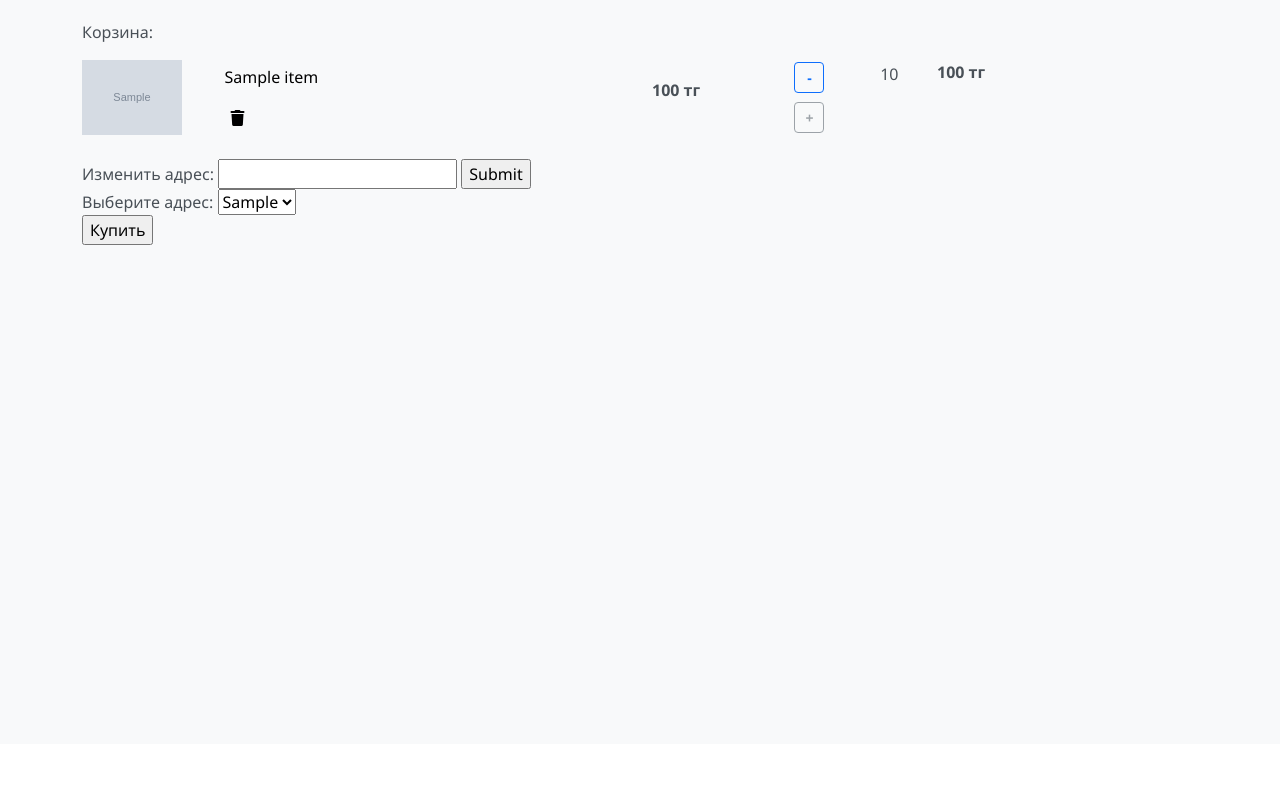
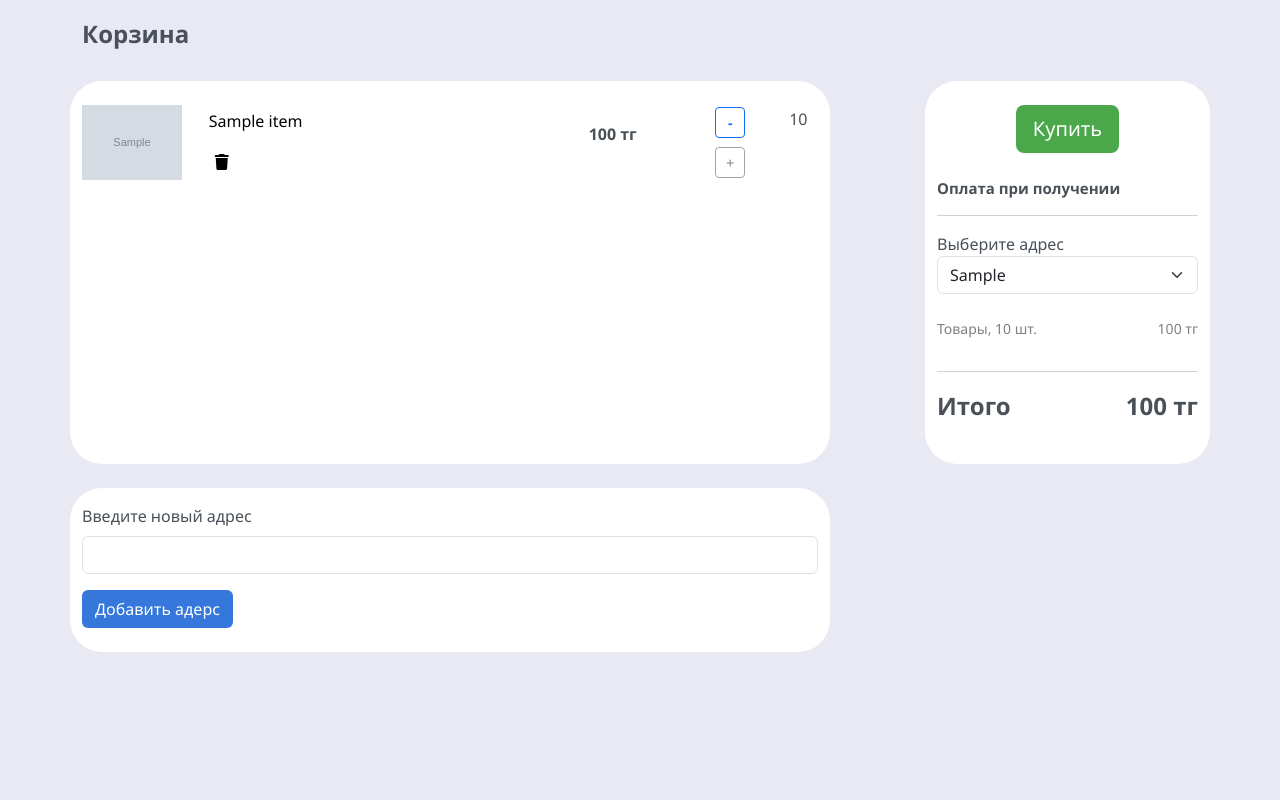
Before and after one commit to Cagey7/technoshop, a Django app: page /cart/ in a window 1280 px wide. Shown: the part 56-856 px from the top of the page. Before the commit the page ends 301 px from the top, so only its background shows below. Run offline with Django 4.2, Linux system fonts and the light colour scheme; a user stored in the database is signed in; tables that the repository leaves empty hold one stand-in row (values such as "Sample post"); grey boxes marked "Sample" are stand-in pictures; parts of the project's set-up code (start-up, migrations or seed data) failed here and were passed over.

Commit message:
Improved styles of cart

```diff
--- a/cart/models.py
+++ b/cart/models.py
@@ -17,6 +17,13 @@ class Cart(models.Model):
         for cart_item in cart_items:
             total += cart_item.quantity * cart_item.item.price
         return total
+
+    def get_quantity(self):
+        total_quantity = 0
+        cart_items = CartItem.objects.filter(cart=self)
+        for cart_item in cart_items:
+            total_quantity += cart_item.quantity
+        return total_quantity
 
     def item_in_cart(self, item_id):
         return self.cartitem_set.filter(item__id=item_id).exists()
--- a/cart/templates/cart/cart.html
+++ b/cart/templates/cart/cart.html
@@ -2,15 +2,22 @@
 {% load humanize %}
 
 {% block body %}
-    <p>Корзина:</p>
-
-
+<main style="background-color: #e8e9f3; min-height: 100vh;">
+    <div class="container">
+    {% if cart_items %}
+    <h4 class="fw-bold">Корзина</h4>
+    {% else %}
+    <h4 class="fw-bold">Корзина пуста</h4>
+    <p style="font-size: 14px; color: grey;"> Добавьте товар в корзину, чтобы продолжить покупку</p>
+    {% endif %}
+    <br>
     {% if user.is_authenticated %}
         {% if cart_items %}
             <div class="row">
-                <div class="col-md-9">
+                <div class="col-md-8 rounded-5" style="background-color: white;">
+                    <br>
                     {% for cart_item in cart_items %}
-                    <div class="row align-items-center">
+                    <div class="row align-items-center" >
                         <div class="col-md-2">
                             <a href="{% url 'item' cart_item.item.slug %}"><img src="{{ cart_item.item.photo.url }}" width="100"></a>
                         </div>
@@ -42,7 +49,7 @@
                                     {% endif %}
                                 </div>
                                 <div class="col">
-                                    <p class="text-center">{{ cart_item.quantity }}</p>
+                                    <p class="text-center" > {{ cart_item.quantity }}</p>
                                 </div>
                                 <div class="col">
                                     {% if cart_item.quantity == cart_item.item.quantity %}
@@ -60,27 +67,27 @@
                             </div>
                         </div>
                     </div>
+                    {% if not forloop.last %}
+                    <hr class="bg-secondary">
+                    {% endif %}
+                    {% endfor %}
                     <br>
-                    {% endfor %}
                 </div>
-                <div class="col-md-3">
-                    <p class="fw-bold">{{ total|intcomma }} тг</p>
+                <div class="col-md-1 rounded-5"></div>
+
+                <div class="col-md-3 rounded-5" style="background-color: white;">
+                    <br>
+                    {% if addresses %}
+                        <form method="post" action="{% url 'make_an_order' %}">
+                            <div class="text-center">
+                                <button type="submit" class="btn btn-lg go_cart" type="submit">Купить</button>
                             </div>
-            </div>
-
-
-
-            {% if addresses %}
-                <form method="post" action="{% url 'add_address' %}">
+                            <br>
+                            <p style="font-size: 15px; font-weight:bold;">Оплата при получении</p>
+                            <hr class="bg-secondary">
                             {% csrf_token %}
-                    <label for="address">Изменить адрес:</label>
-                    <input type="text" name="address">
-                    <input type="submit" value="Submit">
-                </form>
-                <form method="post" action="{% url 'make_an_order' %}">
-                    {% csrf_token %}
-                    <label for="address">Выберите адрес:</label>
-                    <select id="address" name="address">
+                            <label for="address">Выберите адрес</label>
+                            <select class="form-select" id="address" name="address" aria-label="Выберите адрес">
                                 {% for address in addresses %}
                                     {% if address.default %}
                                         <option selected="selected" value="{{ address.id }}">{{ address.info }}</option>
@@ -89,26 +96,43 @@
                                     {% endif %}
                                 {% endfor %}
                             </select>
-                    <br>
-                    <input type="submit" value="Купить">
-                </form>
-            {% else %}
-                <form method="post" action="{% url 'add_address' %}">
-                    {% csrf_token %}
-                    <label for="address">Введите адрес:</label>
-                    <input type="text" name="address">
-                    <input type="submit" value="Submit">
                         </form>
                     {% endif %}
-        {% else %}
-            <h1> Коризна пуста </h1>
+                    <br>
+                    <div class="d-flex justify-content-between" style="font-size: 14px; color: grey;">
+                        <p>Товары, {{ cart_items.0.cart.get_quantity }}  шт.</p>
+                        <p>{{ total|intcomma }} тг</p>
+                    </div>
+                    <hr class="bg-secondary">
+                    <div class="d-flex justify-content-between fw-bold fs-4">
+                        <p>Итого</p>
+                        <p>{{ total|intcomma }} тг</p>
+                    </div>
+                    <br>
+                </div>
+            </div>
+            <br>
+            <div class="row">
+                <div class="col-md-8 rounded-5" style="background-color: white;">
+                    <form method="post" action="{% url 'add_address' %}" class="mt-3">
+                        {% csrf_token %}
+                        <div class="mb-3">
+                            <label for="address" class="form-label">Введите новый адрес</label>
+                            <input type="text" class="form-control" id="address" name="address">
+                        </div>
+                        <button type="submit" class="btn button_style">Добавить адерс</button>
+                    </form>
+                    <br>
+                </div>
+            </div>
         {% endif %}
 
     {% else %}
 
         {% if cart_items %}
                 <div class="row">
-                    <div class="col-md-9">
+                    <div class="col-md-8 rounded-5" style="background-color: white;">
+                        <br>
                         {% for cart_item in cart_items %}
                             <div class="row align-items-center">
                                 <div class="col-md-2">
@@ -160,20 +184,37 @@
                                     </div>
                                 </div>
                             </div>
+                            {% if not forloop.last %}
+                            <hr class="bg-secondary">
+                            {% endif %}
+                        {% endfor %}
                         <br>
-                        {% endfor %}
                     </div>
-                    <div class="col-md-3">
-                        <p class="fw-bold">{{ total|intcomma }} тг</p>
-
+                    <div class="col-md-1"></div>
+                    <div class="col-md-3 rounded-5" style="background-color: white;">
+                        <br>
+                        <form method="get" action="{% url 'register' %}" class="text-center" >
+                            {% csrf_token %}
+                            <button class="btn button_style" type="submit">Создать аккаунт</button>
+                        </form>
+                        <br><br>
+                        <div class="d-flex justify-content-between" style="font-size: 14px; color: grey;">
+                            <p>Товары, {{ amount_of_items }} шт.</p>
+                            <p>{{ total|intcomma }} тг</p>
+                        </div>
+                        <hr class="bg-secondary">
+                        <div class="d-flex justify-content-between fw-bold fs-4">
+                            <p>Итого</p>
+                            <p>{{ total|intcomma }} тг</p>
+                        </div>
+                        <br>
                     </div>
                 </div>
-
-
         {% else %}
             <h1> Коризна пуста </h1>
         {% endif %}
 
     {% endif %}
-
+    </div>
+</main>
 {% endblock %}
--- a/cart/views.py
+++ b/cart/views.py
@@ -59,6 +59,7 @@ class CartPage(TemplateView):
             context["total"] = cart.get_total()
         else:
             total = 0
+            amount_of_items = 0
             if self.request.session.get("cart"):
                 new_cart = []
                 new_session_cart = []
@@ -81,7 +82,10 @@ class CartPage(TemplateView):
                 self.request.session["cart"] = new_session_cart
                 for item in new_cart:
                     total += item["item"].price * item["quantity"]
+                for item in new_cart:
+                    amount_of_items += item["quantity"]
                 context["total"] = total
+                context["amount_of_items"] = amount_of_items
             else:
                 context["cart_items"] = None
         return context
--- a/core/templates/core/layout.html
+++ b/core/templates/core/layout.html
@@ -67,12 +67,8 @@
             </div>
         </div>
     </nav>
-    <main>
-        <div class="container">
-            {% block body %}
-            {% endblock %}
-        </div>
-    </main>
+    {% block body %}
+    {% endblock %}
 </body>
 
 <script src="https://cdn.jsdelivr.net/npm/bootstrap@5.3.0/dist/js/bootstrap.bundle.min.js"></script>
--- a/products/templates/products/item.html
+++ b/products/templates/products/item.html
@@ -1,6 +1,8 @@
 {% extends "core/layout.html" %}
 
 {% block body %}
+<main>
+    <div class="container">
     {% if item.is_in_cart %}
 		<h4>{{ item.item.name }}</h4>
 		<div class="container">
@@ -37,4 +39,6 @@
 			</div>
 		</div>
     {% endif %}
+	</div>
+</main>
 {% endblock %}
--- a/users/templates/users/login.html
+++ b/users/templates/users/login.html
@@ -2,7 +2,8 @@
 
 
 {% block body %}
-
+<main>
+    <div class="container">
     <form class="auth_form" method="post" action="{% url 'login' %}">
         {% csrf_token %}
         <h2 class="mb-2">Вход</h2>
@@ -41,5 +42,6 @@
         <button class="auth_button" type="submit" class="btn mt-2">Войти</button>
         <input type="hidden" name="next" value="{{ next }}">
     </form>
-
+    </div>
+</main>
 {% endblock %}
--- a/users/templates/users/profile.html
+++ b/users/templates/users/profile.html
@@ -1,6 +1,8 @@
 {% extends "core/layout.html" %}
 
 {% block body %}
+<main>
+    <div class="container">
     <h1> Профиль </h1>
     {% for order in orders %}
         <p>-------------------------</p>
@@ -8,4 +10,6 @@
         <p>{{ order.get_order_status }}</p>
         <p>-------------------------</p>
     {% endfor %}
+    </div>
+</main>
 {% endblock %}
--- a/users/templates/users/register.html
+++ b/users/templates/users/register.html
@@ -1,6 +1,8 @@
 {% extends "core/layout.html" %}
 
 {% block body %}
+<main>
+    <div class="container">
     <form class="auth_form" method="post" action="{% url 'register' %}">
         {% csrf_token %}
         <h2 class="mb-2">Регистрация</h2>
@@ -31,4 +33,6 @@
 
         <button class="auth_button" type="submit" class="btn mt-2">Регистрация</button>
     </form>
+    </div>
+</main>
 {% endblock %}
```
Also changed, not shown: products/templates/products/chapter.html (+4 -4 lines), products/templates/products/index.html (+6 -2 lines). Lines whose indentation alone changed are shown as unchanged.
